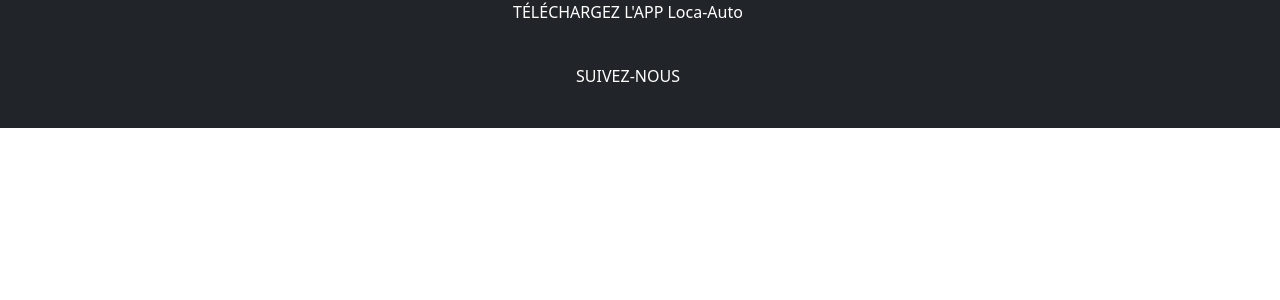
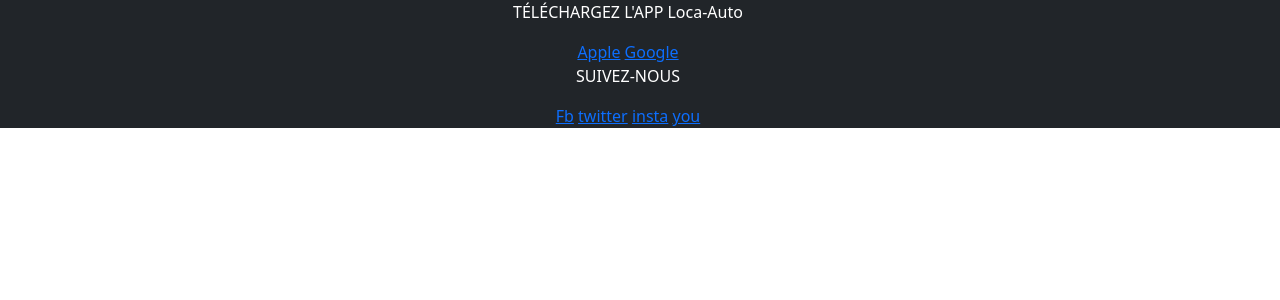
Before and after one commit to Wil688/Loca-Auto, a Symfony app: template templates/footer/index.html.twig in a window 1280 px wide. Shown: the top 300 px of the page. Run offline with Twig, Linux system fonts and the light colour scheme; the template is opened without the code that fills it, so the values that code supplies are empty; some libraries are stand-ins or nearby versions.

Commit message:
front side wip login+register

```diff
--- a/templates/footer/index.html.twig
+++ b/templates/footer/index.html.twig
@@ -7,17 +7,17 @@
         <div class="row">
             <div class="col-sm text-white">
             <p>TÉLÉCHARGEZ L'APP Loca-Auto</p>
-            <a href=""><img src="" alt=""></a>
-            <a href=""><img src="" alt=""></a>
+            <a href="">Apple<img src="" alt=""></a>
+            <a href="">Google<img src="" alt=""></a>
             </div>
         </div>
         <div class="row">
             <div class="col-sm text-white">
             <p>SUIVEZ-NOUS</p>
-            <a href=""><img src="" alt=""></a>
-            <a href=""><img src="" alt=""></a>
-            <a href=""><img src="" alt=""></a>
-            <a href=""><img src="" alt=""></a>
+            <a href="">Fb<img src="" alt=""></a>
+            <a href="">twitter<img src="" alt=""></a>
+            <a href="">insta<img src="" alt=""></a>
+            <a href="">you<img src="" alt=""></a>
             </div>
         </div>
     </footer>
--- a/templates/nav/index.html.twig
+++ b/templates/nav/index.html.twig
@@ -19,8 +19,8 @@
                       Comptes
                     </a>
                     <ul class="dropdown-menu" aria-labelledby="navbarDropdown">
-                      <li><a class="dropdown-item" href="#">S'identifier</a></li>
-                      <li><a class="dropdown-item" href="#">S'inscrire</a></li>
+                      <li><a class="dropdown-item" href="{{ path('app_login')}}">S'identifier</a></li>
+                      <li><a class="dropdown-item" href="{{ path('app_register')}}">S'inscrire</a></li>
                     </ul>
                   </li>
                 </ul>
```
